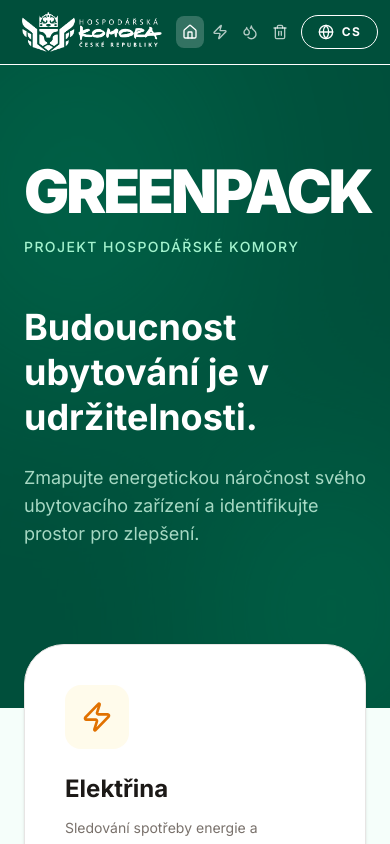
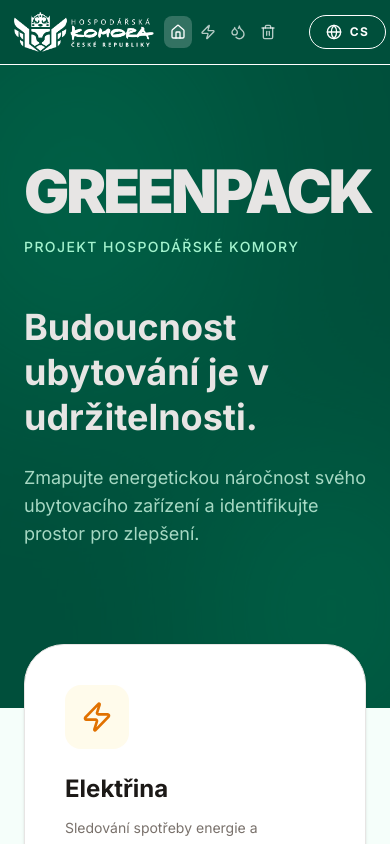
Before and after one commit to qwerjorsag/GreenPack, a React (Vite) app: page / in a window 390 px wide. Shown: the top 844 px of the page. Built offline with nearby package versions, Linux system fonts and the light colour scheme.

Commit message:
menu fixed

```diff
--- a/src/components/Navbar/Navbar.tsx
+++ b/src/components/Navbar/Navbar.tsx
@@ -69,8 +69,8 @@
 
   return (
     <nav className={`${theme.bg} ${theme.text} transition-all duration-300 border-b ${theme.border} sticky top-0 z-50 ${hidden ? '-translate-y-full' : 'translate-y-0'}`}>
-      <div className="max-w-7xl mx-auto px-3 sm:px-6 h-16 flex items-center justify-between">
-        <div className="flex items-center gap-1 sm:gap-6">
+      <div className="max-w-7xl mx-auto px-1 sm:px-6 h-16 flex items-center justify-between">
+        <div className="flex items-center gap-0">
           <Link to="https://www.komora.cz/" className="flex items-center hover:opacity-80 transition-opacity">
             <div className="h-10 w-40 flex items-center">
               <img
--- a/src/components/PageHeader/PageHeader.tsx
+++ b/src/components/PageHeader/PageHeader.tsx
@@ -60,7 +60,7 @@
           <div className={`w-12 h-12 ${theme.iconBg} rounded-2xl flex items-center justify-center`}>
             {icon}
           </div>
-          <h1 className={`text-4xl font-black uppercase tracking-tighter text-white ${titleClassName ?? ''}`}>
+          <h1 className={`text-4xl font-black uppercase tracking-tighter text-stone-200 ${titleClassName ?? ''}`}>
             {title}
           </h1>
         </div>
--- a/src/pages/Home.tsx
+++ b/src/pages/Home.tsx
@@ -37,7 +37,7 @@
               <motion.h1
                 initial={{ opacity: 0, y: 20 }}
                 animate={{ opacity: 1, y: 0 }}
-                className="text-6xl font-black tracking-tighter uppercase mb-4 text-white"
+                className="text-6xl font-black tracking-tighter uppercase mb-4 text-stone-200"
               >
                 GreenPack
               </motion.h1>
@@ -58,7 +58,7 @@
             transition={{ delay: 0.2 }}
             className="max-w-2xl"
           >
-            <h2 className="text-4xl font-bold mb-6 leading-tight text-white">
+            <h2 className="text-4xl font-bold mb-6 leading-tight text-stone-200">
               {i18n.language === 'cs'
                 ? 'Budoucnost ubytování je v udržitelnosti.'
                 : 'The future of accommodation is in sustainability.'}
```
